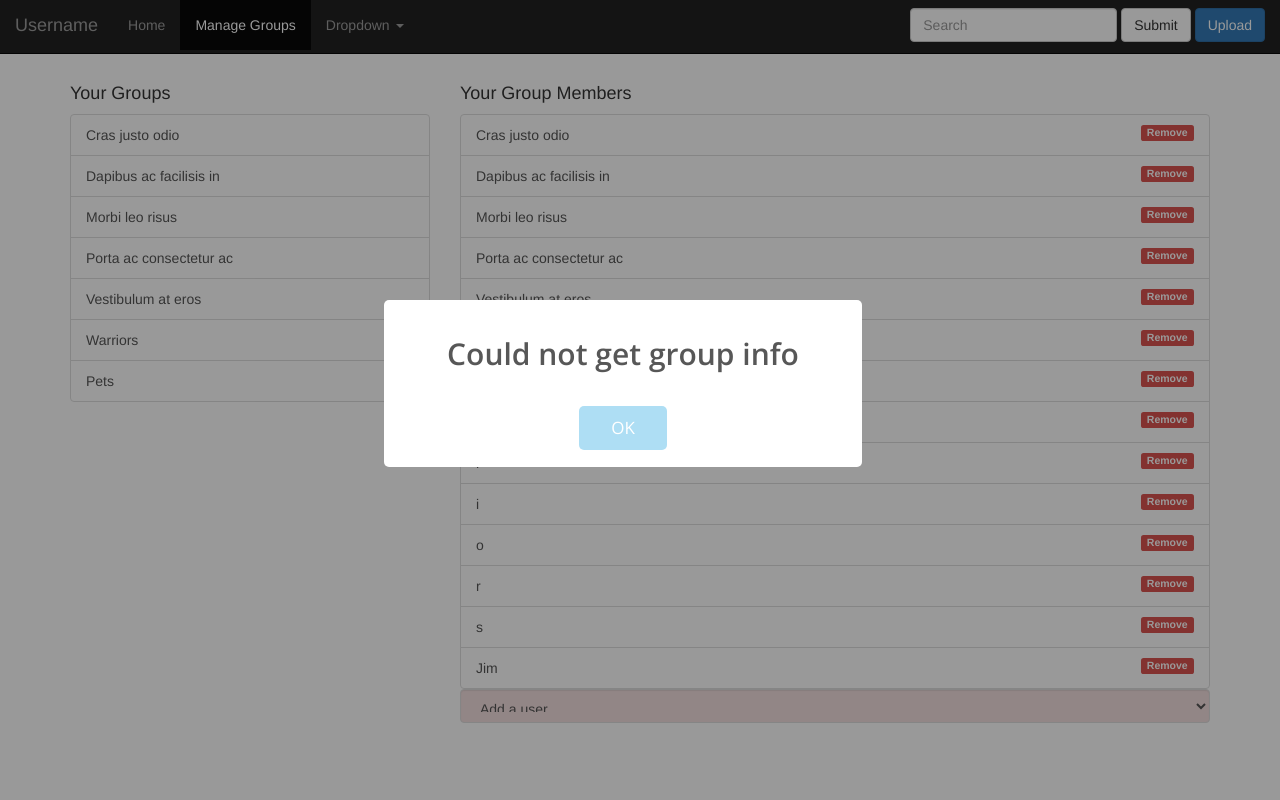
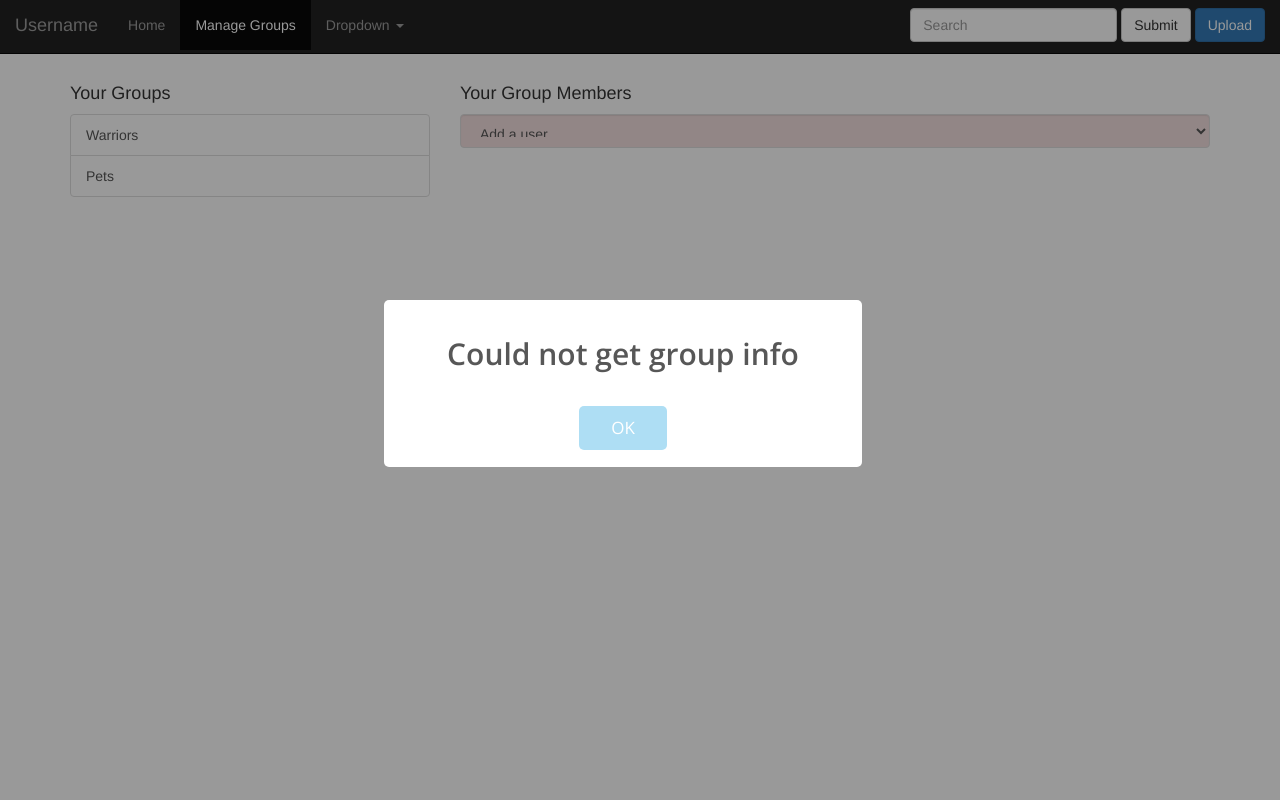
Before and after one commit to djphan/c391-Eikon-Project, a Django app: page /main/group_management/ in a window 1280 px wide. Run offline with Django 3.2, Linux system fonts and the light colour scheme; some libraries are stand-ins or nearby versions.

Commit message:
Commented out dummy data, fixed script adding letters instead of group names

```diff
--- a/project_391/main/static/js/group_management.js
+++ b/project_391/main/static/js/group_management.js
@@ -109,11 +109,11 @@ window.onload = function() {
     groupsInfo = [{"groupName": "Warriors", "memberNames": ["Jon", "Jim", "Jacob", "Jason", "Jimmy", "Jill"]},
                   {"groupName": "Pets", "memberNames": ["Spot", "Speck", "Spike", "Spearmint", "Speedy", "Splash"]}];
 
-    // Populate the groups section
+    // Populate the groups section and
     // display the members of the first list if there is one
     if (groupsInfo) {
         groupManager.addGroupNamesToList(groupsInfo);
-        groupManager.addGroupMembersToList(groupsInfo[0].groupName, groupsInfo[0].members);
+        groupManager.addGroupMembersToList(groupsInfo[0].members, groupsInfo[0].name);
     }
     //groupManager.addGroupMembersToList(groupsInfo);
     groupManager.addGroupMembersToList(["Jim"], "Beep");
--- a/project_391/main/templates/main/group_management.html
+++ b/project_391/main/templates/main/group_management.html
@@ -81,13 +81,12 @@
                     <h4>Your Groups</h4>
                     <div class="list-group">
                         <div class="group-names">
-                          <a href="#" class="list-group-item">
-                            Cras justo odio
-                          </a>
+                          <!-- TO BE DELETED SAMPLE DATA
                           <a class="list-group-item">Dapibus ac facilisis in</a>
                           <a class="list-group-item">Morbi leo risus</a>
                           <a class="list-group-item">Porta ac consectetur ac</a>
                           <a class="list-group-item">Vestibulum at eros</a>
+                          -->
                         </div>
                     </div>
                 </div>
@@ -96,11 +95,13 @@
                     <h4>Your Group Members</h4>
                     <div class="list-group">
                         <div class="group-members">
+                          <!-- TO BE DELETED SAMPLE DATA
                           <a class="list-group-item">Cras justo odio<span class="label label-danger pull-right member-remove-button">Remove</span></a>
                           <a class="list-group-item">Dapibus ac facilisis in<span class="label label-danger pull-right member-remove-button">Remove</span></a>
                           <a class="list-group-item">Morbi leo risus<span class="label label-danger pull-right member-remove-button">Remove</span></a>
                           <a class="list-group-item">Porta ac consectetur ac<span class="label label-danger pull-right member-remove-button">Remove</span></a>
                           <a class="list-group-item">Vestibulum at eros<span class="label label-danger pull-right member-remove-button">Remove</span></a>
+                          -->
                         </div>
                         <select class="list-group-item user-select form-control" id="permissions" name="permissions">
                             <!-- Django will need to fill in a option items -->
```
